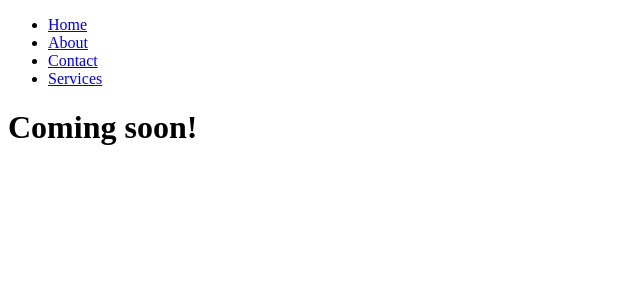
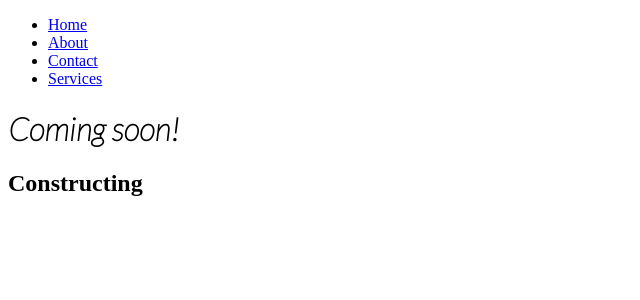
Before and after one commit to cherryontech/ywgc, a React (Create React App) app: page / in a window 1280 px wide. Shown: the top 300 px of the page, without its empty margins (0-640 px from the left). Built offline with nearby package versions, Linux system fonts and the light colour scheme.

Commit message:
chore: adds Monserrat font to view of home page.

```diff
--- a/src/pages/Home.jsx
+++ b/src/pages/Home.jsx
@@ -1,8 +1,12 @@
 import React from 'react'
 
-function Home () {
+function Home() {
   return (
-    <h1>Coming soon!</h1>
+    <div>
+      <h1 style={{ fontFamily: "Lato" }}>Coming soon!</h1>
+
+      <h2 style={{ fontFamily: "Monserrat" }}>Constructing</h2>
+    </div>
   )
 }
 
```
